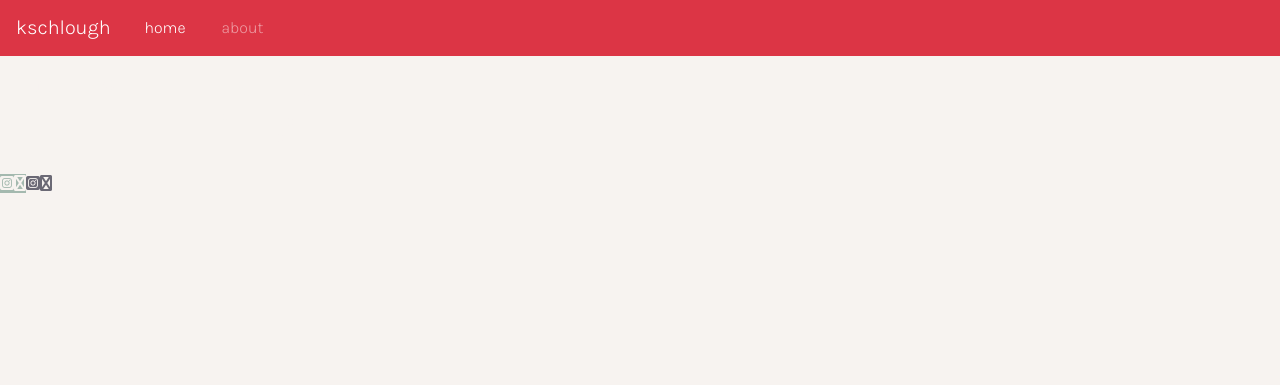
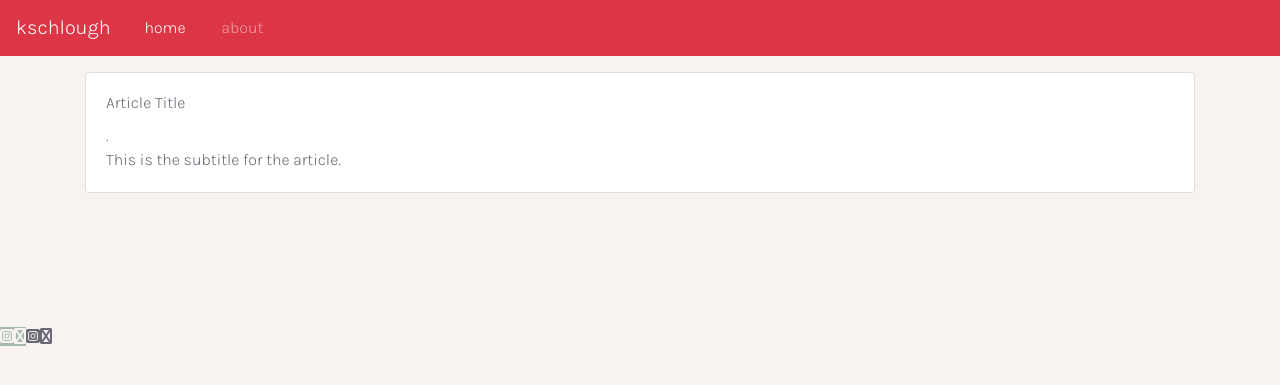
Before and after one commit to kschlough/kschlough_site, a Django app: template kschlough_site/templates/home.html in a window 1280 px wide. Shown: the top 385 px of the page. Run offline with Django 3.2, Linux system fonts and the light colour scheme; the template is opened without the code that fills it, so the values that code supplies are empty; some libraries are stand-ins or nearby versions.

Commit message:
added new home html file from tutorial

```diff
--- a/kschlough_site/templates/base.html
+++ b/kschlough_site/templates/base.html
@@ -21,7 +21,7 @@
     <script src="https://kit.fontawesome.com/66602e4649.js" crossorigin="anonymous"></script>
 
     <!-- name of the tab in browser - can change it for different pages -->
-    <title>kschlough | {% block tab_content %}kschlough{% endblock %}</title>
+    <title>kschlough | {% block tab_content %}{% endblock %}</title>
   </head>
   <body>
     <nav class="navbar sticky-top navbar-expand-lg navbar-dark bg-danger">
--- a/kschlough_site/templates/home.html
+++ b/kschlough_site/templates/home.html
@@ -1,23 +1,17 @@
-{% extends 'base.html' %}
+{% extends "base.html" %}
 
-{% block head %}
-
+{% block tab_content %}
+    Home
 {% endblock %}
-
-{% block content %}
-
-
-<!-- <div class="computer">
-<div class="screen">
-    <div class="laptop">
-        <div class= "box" id="bio">
-            <h4 id="title">hello!</h4>
-                <p>my name is kate & i like building useful and not-so-useful things.</p>
-                <p>welcome to my corner of the internet & thanks for visiting!</p>
+{% block page_content %}
+    <div class="container">
+        <div class="mt-3">
+            <div class="card mb-3">
+                <div class="card-body">
+                    <h5 class="card-title"><a href='#'>Article Title</a></h5>.
+                        <p class="card-text">This is the subtitle for the article.</p>
+                </div>
+            </div>
         </div>
-
     </div>
-</div>
-</div> -->
-    <script type="text/jsx" src="/static/homepage.jsx"></script>
 {% endblock %}
```
Also changed, not shown: kschlough_site/templates/old_home.html (added, +23 -0 lines).
